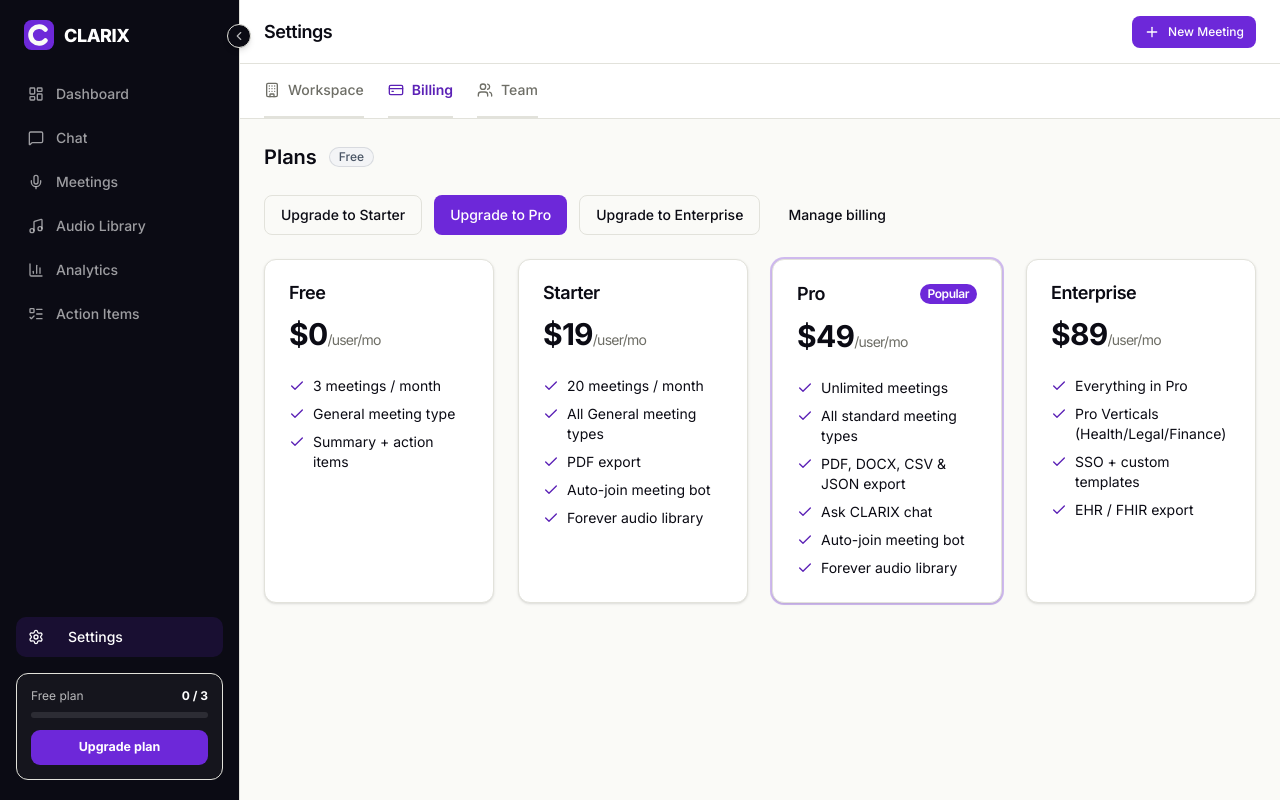
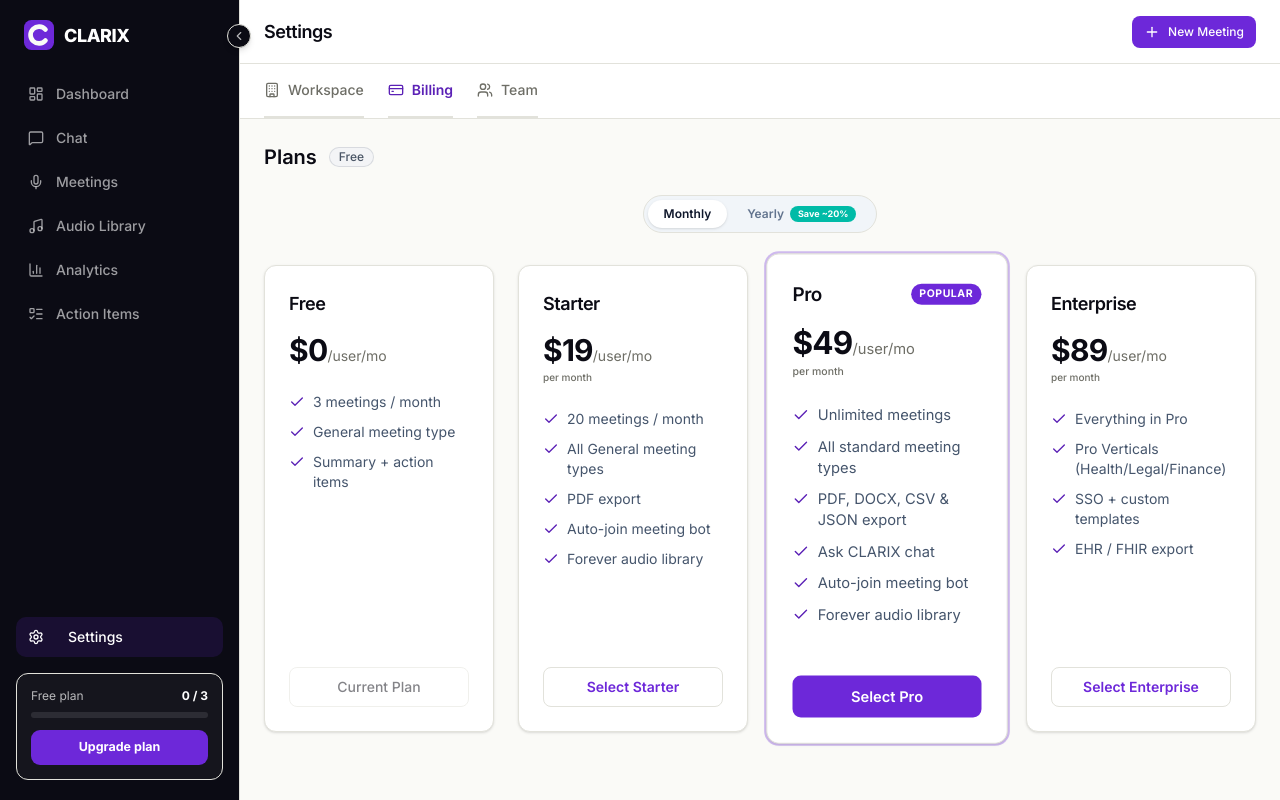
Before and after one commit to Evos09/CLARIX, a Next.js app: page /settings/billing in a window 1280 px wide. Built offline with nearby package versions, Linux system fonts and the light colour scheme; no server answers.

Commit message:
Implement interactive Monthly/Annual billing pricing table toggle offering 20% annual discount; integrate checkout actions directly into pricing cards

```diff
--- a/app/(dashboard)/settings/billing/page.tsx
+++ b/app/(dashboard)/settings/billing/page.tsx
@@ -1,5 +1,4 @@
 import { PricingTable } from "@/components/marketing/PricingTable";
-import { BillingActions } from "@/components/marketing/BillingActions";
 import { PlanBadge } from "@/components/layout/PlanBadge";
 import { getOrCreateContext, hasDb } from "@/lib/auth";
 import { getOrgPlan } from "@/lib/plan";
@@ -26,8 +25,7 @@ export default async function BillingPage() {
           Add Stripe keys + price IDs to <code className="font-mono">.env.local</code> to enable checkout.
         </p>
       )}
-      <BillingActions />
-      <PricingTable highlight="PRO" />
+      <PricingTable highlight="PRO" currentPlan={planId} />
     </main>
   );
 }
--- a/app/api/billing/checkout/route.ts
+++ b/app/api/billing/checkout/route.ts
@@ -3,7 +3,10 @@ import { z } from "zod";
 import { getOrCreateContext } from "@/lib/auth";
 import { getStripe, isStripeConfigured, PLANS, type PlanId } from "@/lib/stripe";
 
-const Body = z.object({ plan: z.enum(["STARTER", "PRO", "ENTERPRISE"]) });
+const Body = z.object({
+  plan: z.enum(["STARTER", "PRO", "ENTERPRISE"]),
+  billingPeriod: z.enum(["monthly", "yearly"]).optional().default("monthly"),
+});
 
 export async function POST(req: Request) {
   if (!isStripeConfigured()) return NextResponse.json({ error: "Billing not configured" }, { status: 503 });
@@ -14,7 +17,9 @@ export async function POST(req: Request) {
   if (!parsed.success) return NextResponse.json({ error: "Invalid input" }, { status: 400 });
 
   const planId = parsed.data.plan as PlanId;
-  const priceEnv = PLANS[planId].priceEnv;
+  const billingPeriod = parsed.data.billingPeriod;
+  const planCfg = PLANS[planId];
+  const priceEnv = billingPeriod === "yearly" ? planCfg.annualPriceEnv : planCfg.priceEnv;
   const price = priceEnv ? process.env[priceEnv] : undefined;
   if (!price) return NextResponse.json({ error: `Missing price id (${priceEnv})` }, { status: 503 });
 
--- a/components/marketing/PricingTable.tsx
+++ b/components/marketing/PricingTable.tsx
@@ -1,5 +1,9 @@
-import { Check } from "lucide-react";
-import { Card, CardContent, CardHeader, CardTitle } from "@/components/ui/card";
+"use client";
+
+import { useState } from "react";
+import { Check, Loader2 } from "lucide-react";
+import { Card, CardContent, CardFooter, CardHeader, CardTitle } from "@/components/ui/card";
+import { Button } from "@/components/ui/button";
 import { PLANS, type PlanId } from "@/lib/stripe";
 import { cn } from "@/lib/utils";
 
@@ -12,41 +16,179 @@ const FEATURES: Record<PlanId, string[]> = {
 
 const ORDER: PlanId[] = ["FREE", "STARTER", "PRO", "ENTERPRISE"];
 
-export function PricingTable({ highlight = "PRO" }: { highlight?: PlanId }) {
+export function PricingTable({
+  highlight = "PRO",
+  currentPlan = "FREE",
+}: {
+  highlight?: PlanId;
+  currentPlan?: PlanId;
+}) {
+  const [billingPeriod, setBillingPeriod] = useState<"monthly" | "yearly">("monthly");
+  const [loading, setLoading] = useState<string | null>(null);
+  const [error, setError] = useState<string | null>(null);
+
+  async function handleCheckout(plan: string) {
+    setLoading(plan);
+    setError(null);
+    try {
+      const res = await fetch("/api/billing/checkout", {
+        method: "POST",
+        headers: { "Content-Type": "application/json" },
+        body: JSON.stringify({ plan, billingPeriod }),
+      });
+      const data = await res.json();
+      if (!res.ok) throw new Error(data.error ?? "Failed to initialize checkout");
+      window.location.assign(data.url);
+    } catch (e) {
+      setError(e instanceof Error ? e.message : "Failed to redirect to checkout");
+      setLoading(null);
+    }
+  }
+
+  async function handlePortal() {
+    setLoading("portal");
+    setError(null);
+    try {
+      const res = await fetch("/api/billing/portal", { method: "POST" });
+      const data = await res.json();
+      if (!res.ok) throw new Error(data.error ?? "Failed to open billing portal");
+      window.location.assign(data.url);
+    } catch (e) {
+      setError(e instanceof Error ? e.message : "Failed to open billing portal");
+      setLoading(null);
+    }
+  }
+
   return (
+    <div className="space-y-8">
+      {/* Monthly / Yearly Toggle */}
+      <div className="flex flex-col items-center justify-center gap-2">
+        <div className="inline-flex items-center gap-1 rounded-full bg-slate-100 p-1 border border-slate-200">
+          <button
+            type="button"
+            className={cn(
+              "rounded-full px-4 py-1.5 text-xs font-semibold transition-all",
+              billingPeriod === "monthly"
+                ? "bg-white text-slate-900 shadow-sm"
+                : "text-slate-500 hover:text-slate-900"
+            )}
+            onClick={() => setBillingPeriod("monthly")}
+          >
+            Monthly
+          </button>
+          <button
+            type="button"
+            className={cn(
+              "rounded-full px-4 py-1.5 text-xs font-semibold transition-all flex items-center gap-1.5",
+              billingPeriod === "yearly"
+                ? "bg-white text-slate-900 shadow-sm"
+                : "text-slate-500 hover:text-slate-900"
+            )}
+            onClick={() => setBillingPeriod("yearly")}
+          >
+            Yearly
+            <span className="rounded-full bg-teal-500 text-white px-2 py-0.5 text-[9px] font-bold">
+              Save ~20%
+            </span>
+          </button>
+        </div>
+        {error && <p className="text-xs text-destructive mt-2">{error}</p>}
+      </div>
+
+      {/* Pricing Cards Grid */}
       <div className="grid gap-6 md:grid-cols-2 lg:grid-cols-4">
         {ORDER.map((id) => {
           const plan = PLANS[id];
           const featured = id === highlight;
+          const isCurrent = id === currentPlan;
+          const price = billingPeriod === "yearly" ? plan.annualPrice ?? plan.price : plan.price;
+          const billingLabel = billingPeriod === "yearly" ? "billed annually" : "per month";
+
           return (
-          <Card key={id} className={cn(featured && "border-teal ring-2 ring-teal/30")}>
+            <Card
+              key={id}
+              className={cn(
+                "flex flex-col justify-between transition-all duration-200",
+                featured && "border-teal ring-2 ring-teal/30 scale-105 md:scale-100 lg:scale-105"
+              )}
+            >
+              <div>
                 <CardHeader>
-              <CardTitle className="flex items-center justify-between">
+                  <CardTitle className="flex items-center justify-between text-lg">
                     {plan.name}
                     {featured && (
-                  <span className="rounded-full bg-teal px-2 py-0.5 text-xs font-semibold text-white">
+                      <span className="rounded-full bg-teal px-2 py-0.5 text-[10px] font-bold text-white uppercase tracking-wider">
                         Popular
                       </span>
                     )}
                   </CardTitle>
-              <p className="mt-2 text-3xl font-bold tracking-tight">
-                ${plan.price}
+                  <div className="mt-2">
+                    <span className="text-3xl font-bold tracking-tight">${price}</span>
                     <span className="text-sm font-normal text-muted-foreground">/user/mo</span>
+                    {price > 0 && (
+                      <p className="text-[10px] text-muted-foreground font-medium mt-0.5">
+                        {billingLabel}
                       </p>
+                    )}
+                  </div>
                 </CardHeader>
                 <CardContent>
-              <ul className="space-y-2 text-sm">
+                  <ul className="space-y-2.5 text-sm">
                     {FEATURES[id].map((f) => (
-                  <li key={f} className="flex items-start gap-2">
+                      <li key={f} className="flex items-start gap-2 text-slate-600">
                         <Check className="mt-0.5 size-4 shrink-0 text-teal-600" />
                         <span>{f}</span>
                       </li>
                     ))}
                   </ul>
                 </CardContent>
+              </div>
+              <CardFooter className="pt-6">
+                {isCurrent ? (
+                  id === "FREE" ? (
+                    <Button className="w-full" variant="outline" disabled>
+                      Current Plan
+                    </Button>
+                  ) : (
+                    <Button
+                      className="w-full border-teal text-teal hover:bg-teal-50"
+                      variant="outline"
+                      onClick={handlePortal}
+                      disabled={!!loading}
+                    >
+                      {loading === "portal" ? (
+                        <Loader2 className="size-4 animate-spin" />
+                      ) : (
+                        "Manage Billing"
+                      )}
+                    </Button>
+                  )
+                ) : id === "FREE" ? (
+                  <Button className="w-full font-medium" variant="outline" disabled>
+                    Basic Tier
+                  </Button>
+                ) : (
+                  <Button
+                    className={cn(
+                      "w-full font-semibold",
+                      featured ? "bg-teal hover:bg-teal-600 text-white" : "border-teal text-teal hover:bg-teal-50"
+                    )}
+                    variant={featured ? "default" : "outline"}
+                    onClick={() => handleCheckout(id)}
+                    disabled={!!loading}
+                  >
+                    {loading === id ? (
+                      <Loader2 className="size-4 animate-spin" />
+                    ) : (
+                      `Select ${plan.name}`
+                    )}
+                  </Button>
+                )}
+              </CardFooter>
             </Card>
           );
         })}
       </div>
+    </div>
   );
 }
--- a/lib/stripe.ts
+++ b/lib/stripe.ts
@@ -21,7 +21,8 @@ export type PlanId = "FREE" | "STARTER" | "PRO" | "ENTERPRISE";
 export interface PlanConfig {
   id: PlanId;
   name: string;
-  price: number; // USD per user / month
+  price: number; // USD per user / month (monthly billing)
+  annualPrice?: number; // USD per user / month (annual billing)
   meetingsPerMonth: number | null; // null = unlimited
   exports: ("PDF" | "DOCX" | "CSV" | "JSON" | "EHR_HL7")[];
   allMeetingTypes: boolean; // false = General only
@@ -32,6 +33,7 @@ export interface PlanConfig {
   autoJoinBot: boolean; // calendar auto-join notetaker (Zoom/Meet/Teams)
   foreverRetention: boolean; // audio library kept forever (vs best-effort on Free)
   priceEnv?: string; // env var holding the Stripe price id
+  annualPriceEnv?: string; // env var holding the Stripe annual price id
   blurb: string;
 }
 
@@ -55,6 +57,7 @@ export const PLANS: Record<PlanId, PlanConfig> = {
     id: "STARTER",
     name: "Starter",
     price: 19,
+    annualPrice: 15,
     meetingsPerMonth: 20,
     exports: ["PDF"],
     allMeetingTypes: true,
@@ -65,12 +68,14 @@ export const PLANS: Record<PlanId, PlanConfig> = {
     autoJoinBot: true,
     foreverRetention: true,
     priceEnv: "STRIPE_STARTER_PRICE_ID",
+    annualPriceEnv: "STRIPE_STARTER_ANNUAL_PRICE_ID",
     blurb: "20 meetings/month, all General types, PDF export, auto-join bot, forever library.",
   },
   PRO: {
     id: "PRO",
     name: "Pro",
     price: 49,
+    annualPrice: 39,
     meetingsPerMonth: null,
     exports: ["PDF", "DOCX", "CSV", "JSON"],
     allMeetingTypes: true,
@@ -81,12 +86,14 @@ export const PLANS: Record<PlanId, PlanConfig> = {
     autoJoinBot: true,
     foreverRetention: true,
     priceEnv: "STRIPE_PRO_PRICE_ID",
+    annualPriceEnv: "STRIPE_PRO_ANNUAL_PRICE_ID",
     blurb: "Unlimited meetings, all types, all exports, Ask CLARIX, auto-join bot.",
   },
   ENTERPRISE: {
     id: "ENTERPRISE",
     name: "Enterprise",
     price: 89,
+    annualPrice: 69,
     meetingsPerMonth: null,
     exports: ["PDF", "DOCX", "CSV", "JSON", "EHR_HL7"],
     allMeetingTypes: true,
@@ -97,6 +104,7 @@ export const PLANS: Record<PlanId, PlanConfig> = {
     autoJoinBot: true,
     foreverRetention: true,
     priceEnv: "STRIPE_ENTERPRISE_PRICE_ID",
+    annualPriceEnv: "STRIPE_ENTERPRISE_ANNUAL_PRICE_ID",
     blurb: "Everything + Pro Verticals, SSO, custom templates, API, EHR/FHIR export.",
   },
 };
```
Lines whose indentation alone changed are shown as unchanged.
